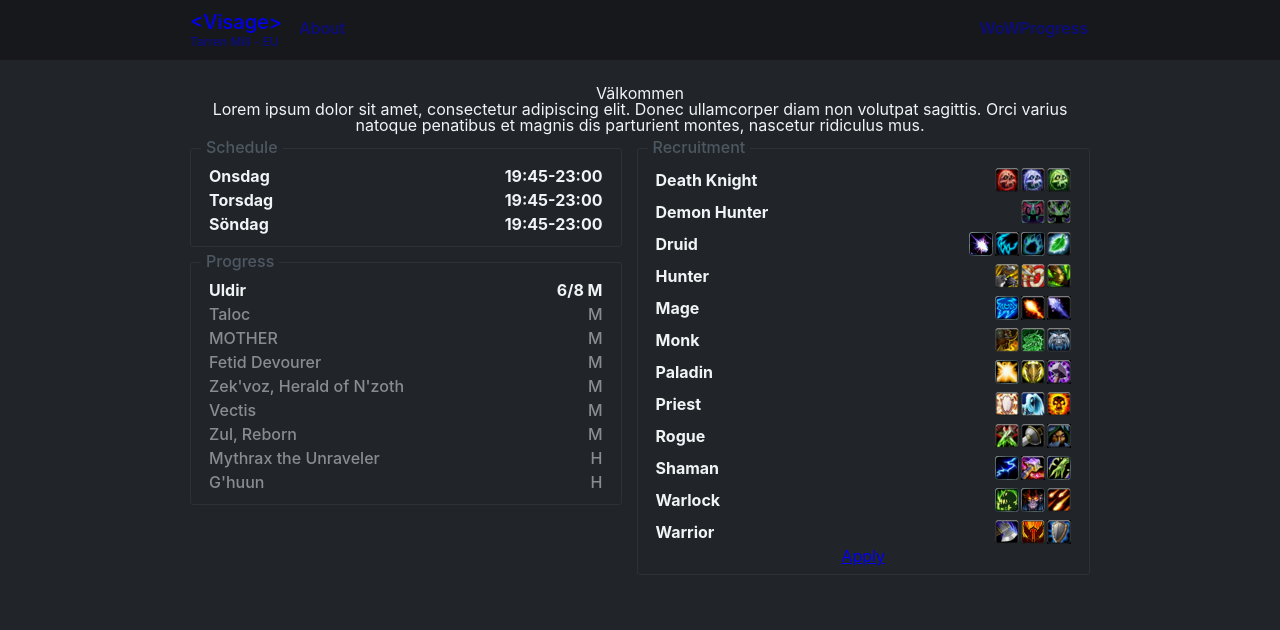
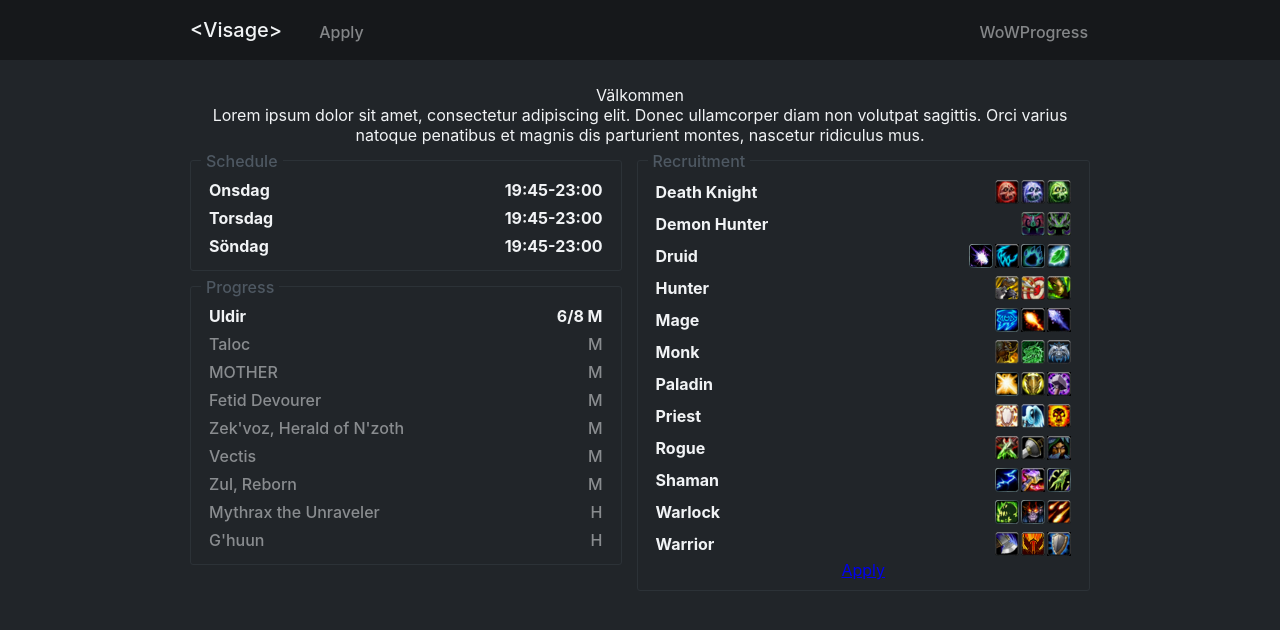
Before and after one commit to carlssonemil/visage, a Vue app: page / in a window 1280 px wide. Shown: the top 630 px of the page. Built offline with nearby package versions, Linux system fonts and the light colour scheme.

Commit message:
:lipstick: Add various style changes

```diff
--- a/src/App.vue
+++ b/src/App.vue
@@ -3,8 +3,8 @@
     <header>
       <div id="nav">
         <div>
-          <router-link to="/" class="logo">&lt;Visage&gt;<span class="server">Tarren Mill - EU</span></router-link>
-          <router-link to="/about">About</router-link>
+          <router-link to="/" class="logo">&lt;Visage&gt;</router-link>
+          <router-link to="/apply">Apply</router-link>
         </div>
         <div>
           <a href="https://www.wowprogress.com/guild/eu/tarren-mill/Visage">WoWProgress</a>
@@ -29,10 +29,13 @@
 #app {
   color: $text-color;
   font-family: -apple-system, BlinkMacSystemFont, "Segoe UI", Roboto, Helvetica, Arial, sans-serif, "Apple Color Emoji", "Segoe UI Emoji", "Segoe UI Symbol";
+  font-size: 16px;
   -webkit-font-smoothing: antialiased;
   -moz-osx-font-smoothing: grayscale;
+  line-height: 1.25;
   margin: #{ $header-height + 25px } auto 0;
   max-width: $max-width;
+  padding-bottom: 50px;
   text-align: center;
   width: 95%;
 }
@@ -60,6 +63,7 @@
     }
 
     a {
+      color: inherit;
       font-weight: 500;
       opacity: 0.5;
       text-decoration: none;
@@ -76,6 +80,8 @@
       &:not(.logo) {
         border-bottom: 2px solid $header-background;
         padding: 0 2px 3px;
+        position: relative;
+        top: 4px;
       }
 
       + a {
@@ -84,15 +90,9 @@
 
       &.logo {
         font-size: 20px;
+        margin-right: 20px;
         opacity: 1;
         text-align: left;
-
-        span.server {
-          display: block;
-          font-size: 12px;
-          margin-top: 4px;
-          opacity: 0.5;
-        }
       }
 
       &:not(.logo).router-link-exact-active {
```
